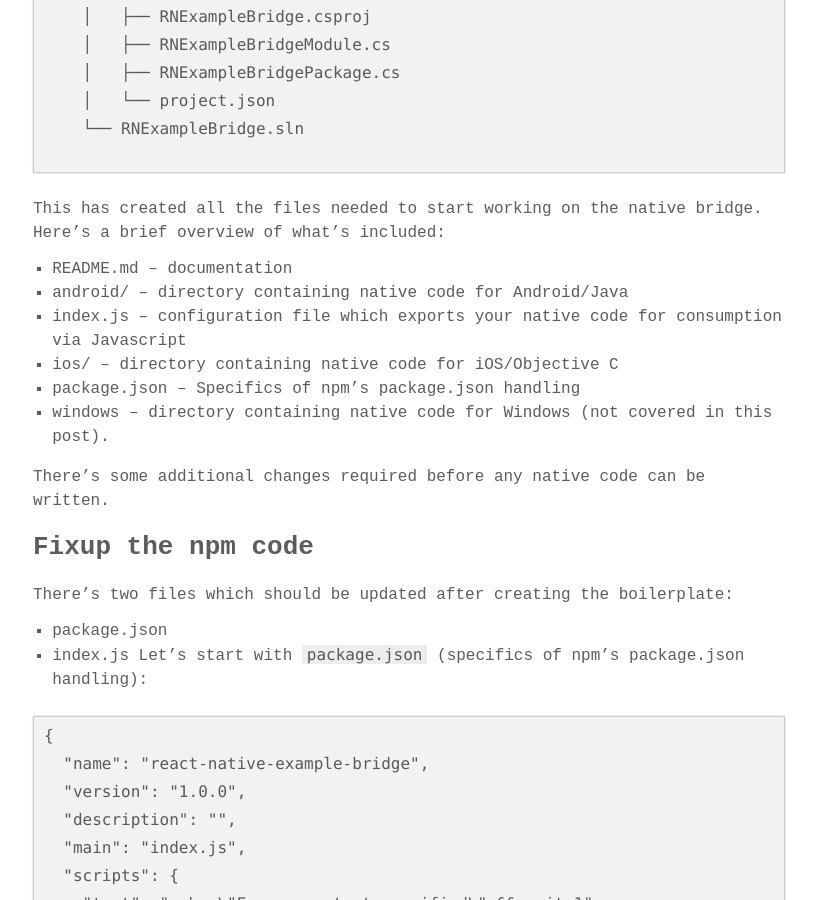
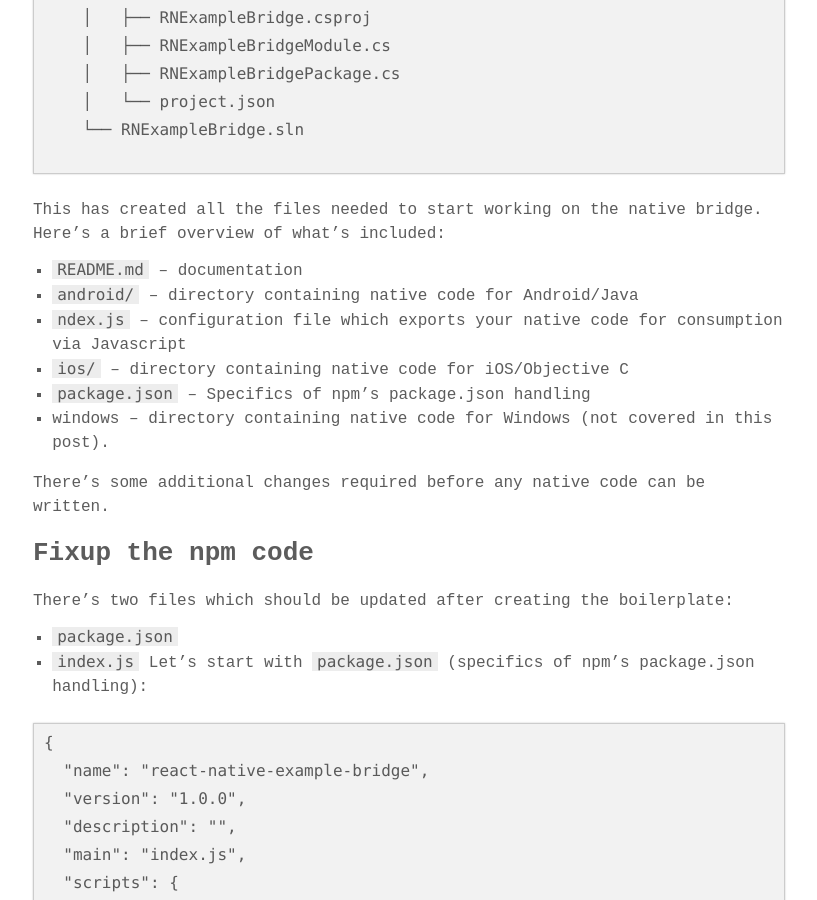
Before and after one commit to yinbetterdev/yinbetterdev.github.io, a Jekyll site: the page built from _posts/2020-04-21-how-to-create-react-native-libary.md, in a window 1280 px wide and 900 px high, scrolled down 2626 px. Shown: the whole window, without its empty margins (231-1048 px from the left). Built offline with Jekyll 4.4.1, drawn with Linux system fonts in a browser that asks for light colours; some web fonts are replaced; some of the changed text lies outside the part shown.

Commit message:
Update 2020-04-21-how-to-create-react-native-libary.md

````diff
--- a/_posts/2020-04-21-how-to-create-react-native-libary.md
+++ b/_posts/2020-04-21-how-to-create-react-native-libary.md
@@ -10,7 +10,7 @@ As a React Native developer I want to be able to invoke native code when needed.
 
 Most guides instruct users to install the bridge within their application. Since I’m a library developer this bridge will be independent from applications.
 
-Warning: `react-native` applications only! Per the React Native Documentation if you’re looking to consume native code in your React Native application you cannot use a project created using create-react-native-app. You need to use `react-native` as described in the next step.
+Warning: `react-native` applications only! Per the React Native Documentation if you’re looking to consume native code in your React Native application you cannot use a project created using `create-react-native-app.` You need to use `react-native` as described in the next step.
 
 ## Overview
 
@@ -96,11 +96,11 @@ $ tree
 ```
 This has created all the files needed to start working on the native bridge. Here’s a brief overview of what’s included:
 
-* README.md – documentation
-* android/ – directory containing native code for Android/Java
-* index.js – configuration file which exports your native code for consumption via Javascript
-* ios/ – directory containing native code for iOS/Objective C
-* package.json – Specifics of npm’s package.json handling
+* `README.md` – documentation
+* `android/` – directory containing native code for Android/Java
+* `ndex.js` – configuration file which exports your native code for consumption via Javascript
+* `ios/` – directory containing native code for iOS/Objective C
+* `package.json` – Specifics of npm’s package.json handling
 * windows – directory containing native code for Windows (not covered in this post).
 
 There’s some additional changes required before any native code can be written.
@@ -108,8 +108,8 @@ There’s some additional changes required before any native code can be written
 ## Fixup the npm code
 There’s two files which should be updated after creating the boilerplate:
 
-* package.json
-* index.js
+* `package.json`
+* `index.js`
 Let’s start with `package.json` (specifics of npm’s package.json handling):
 
 ```
````
